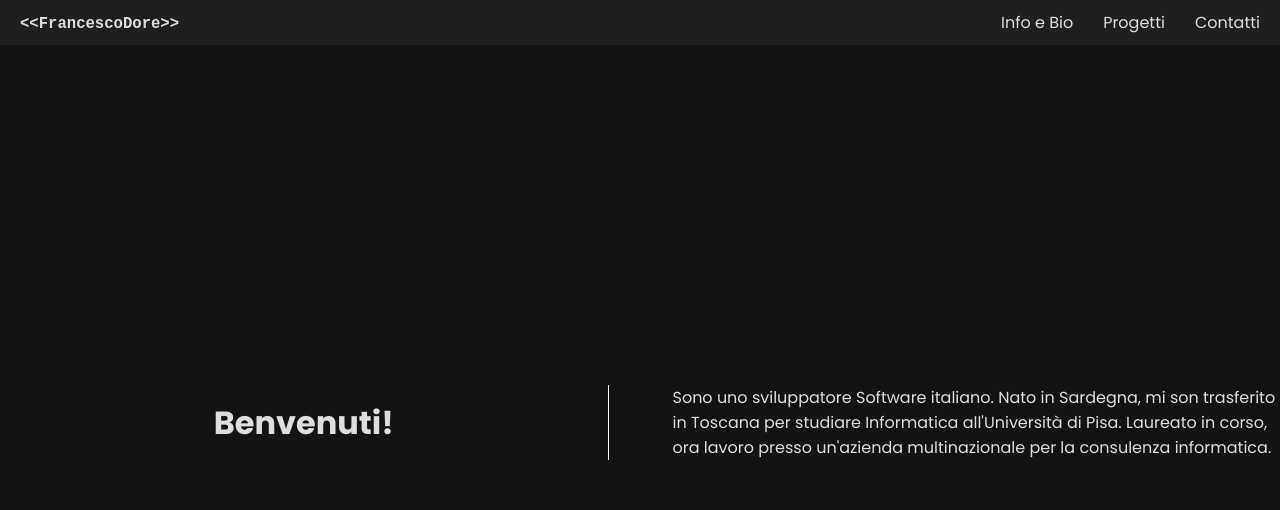
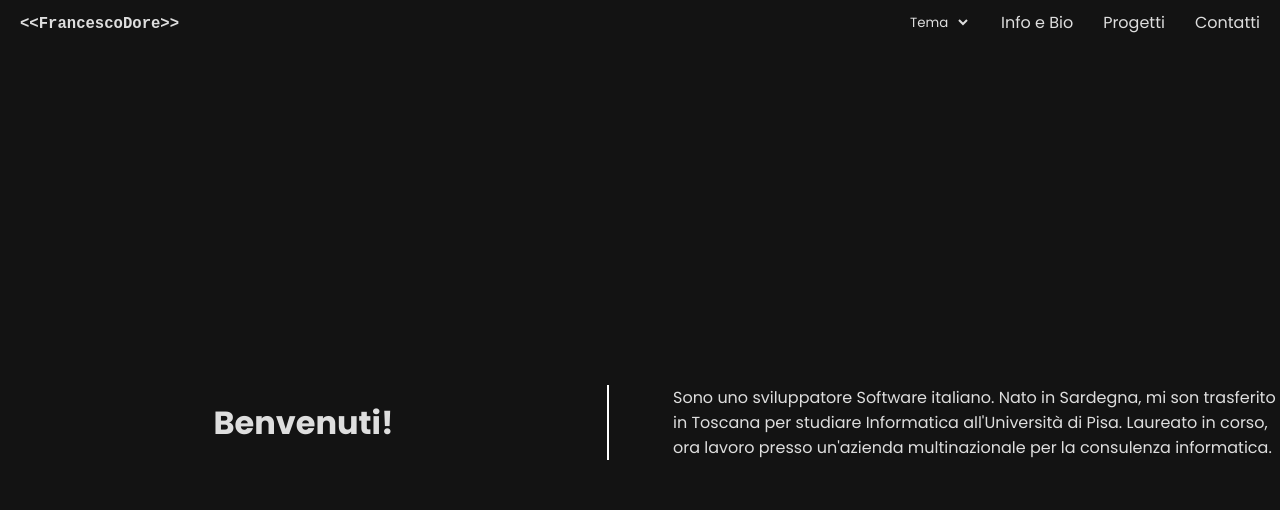
Before and after one commit to FranzDore/Portfolio, an Angular app: page / in a window 1280 px wide. Shown: the top 510 px of the page. Built offline with nearby package versions, Linux system fonts and the light colour scheme.

Commit message:
Added Pink, Light and Dark mode

```diff
--- a/src/app/app.component.css
+++ b/src/app/app.component.css
@@ -23,5 +23,13 @@
 
 .welcome p {
   padding-left: 5vw;
-  border-left: 1px solid white;
+  border-left: 2px solid white;
 }
+
+.welcome p.light {
+  border-left: 2px solid black;
+}
+
+.welcome p.pink {
+  border-left: 2px solid var(--pink-dark);
+}
--- a/src/app/app.component.ts
+++ b/src/app/app.component.ts
@@ -1,5 +1,5 @@
+import { CommonModule } from '@angular/common';
 import { Component } from '@angular/core';
-import { CommonModule } from '@angular/common';
 import { RouterOutlet } from '@angular/router';
 import { NavbarComponent } from './shared/navbar/navbar.component';
 
@@ -8,8 +8,10 @@ import { NavbarComponent } from './shared/navbar/navbar.component';
   standalone: true,
   imports: [CommonModule, RouterOutlet, NavbarComponent],
   templateUrl: './app.component.html',
-  styleUrl: './app.component.css'
+  styleUrl: './app.component.css',
 })
 export class AppComponent {
   title = 'Portfolio';
+
+  constructor() {}
 }
--- /dev/null
+++ b/src/app/services/theme.service.ts
@@ -0,0 +1,19 @@
+import { Injectable } from '@angular/core';
+
+@Injectable({
+  providedIn: 'root'
+})
+export class ThemeService {
+
+  private availableThemes = [
+    'dark',
+    'light',
+    'pink'
+  ]
+
+  constructor() { }
+
+  public getThemes(): string[] {
+    return this.availableThemes;
+  }
+}
--- a/src/app/shared/navbar/navbar.component.css
+++ b/src/app/shared/navbar/navbar.component.css
@@ -1,5 +1,4 @@
 nav {
-  background-color: rgb(31, 31, 31);
   display: flex;
   justify-content: space-between;
   align-items: center;
@@ -28,3 +27,9 @@ div span {
   justify-content: center;
   margin-right: 20px;
 }
+
+select {
+  background-color: transparent;
+  border: none;
+  cursor: pointer;
+}
--- a/src/app/shared/navbar/navbar.component.html
+++ b/src/app/shared/navbar/navbar.component.html
@@ -3,6 +3,12 @@
     <span>&lt;&lt;FrancescoDore&gt;&gt;</span>
   </div>
   <div class="links">
+    <select name="theme" id="theme" (change)="onThemeSelect($event)">
+      <option value="0" style="display: none;" [disabled]="true">Tema</option>
+      <option value="LIGHT" [class]="getTheme()">Chiaro</option>
+      <option value="DARK" [class]="getTheme()">Scuro</option>
+      <option value="PINK" [class]="getTheme()">Rosa</option>
+    </select>
     <a href="">Info e Bio</a>
     <a href="">Progetti</a>
     <a href="">Contatti</a>
--- a/src/app/shared/navbar/navbar.component.ts
+++ b/src/app/shared/navbar/navbar.component.ts
@@ -1,5 +1,6 @@
 import { CommonModule } from '@angular/common';
 import { Component } from '@angular/core';
+import { ThemeService } from '../../services/theme.service';
 
 @Component({
   selector: 'app-navbar',
@@ -9,9 +10,31 @@ import { Component } from '@angular/core';
   styleUrl: './navbar.component.css',
 })
 export class NavbarComponent {
-  public textLogo: string = '<<FrancescoDore>>';
+  private currentTheme: string = 'dark';
 
-  public onLogoClick() {
+  constructor(private themeService: ThemeService) {}
+
+  public onLogoClick(): void {
     scrollTo({ top: 0, behavior: 'smooth' });
   }
+
+  public onThemeSelect(event: any): void {
+    console.log('Change detected in Navbar Select')
+    const chosenTheme = (event.target.value as string).toLowerCase();
+    localStorage.setItem('theme', chosenTheme);
+    this.currentTheme = chosenTheme;
+    this.changeTheme();
+  }
+
+  private changeTheme() {
+    const allElements = Array.from(document.querySelectorAll('*'));
+    allElements.forEach((el) => {
+      el.classList.remove(...this.themeService.getThemes());
+      el.classList.add(this.currentTheme);
+    });
+  }
+
+  public getTheme(): string {
+    return this.currentTheme
+  }
 }
--- a/src/styles.css
+++ b/src/styles.css
@@ -8,6 +8,9 @@
 :root {
   --white: #dedede;
   --black: #131313;
+  --nav-bg: #1f1f1f;
+  --pink-light: #ffc0c0;
+  --pink-dark: #c38080;
 }
 
 /* Global styles */
@@ -29,3 +32,20 @@ html {
 body {
   margin: 0;
 }
+
+/* THEMES */
+
+.pink {
+  color: var(--pink-dark);
+  background-color: var(--pink-light);
+}
+
+.dark {
+  color: var(--white);
+  background-color: #131313;
+}
+
+.light {
+  color: var(--black);
+  background-color: var(--white);
+}
```
